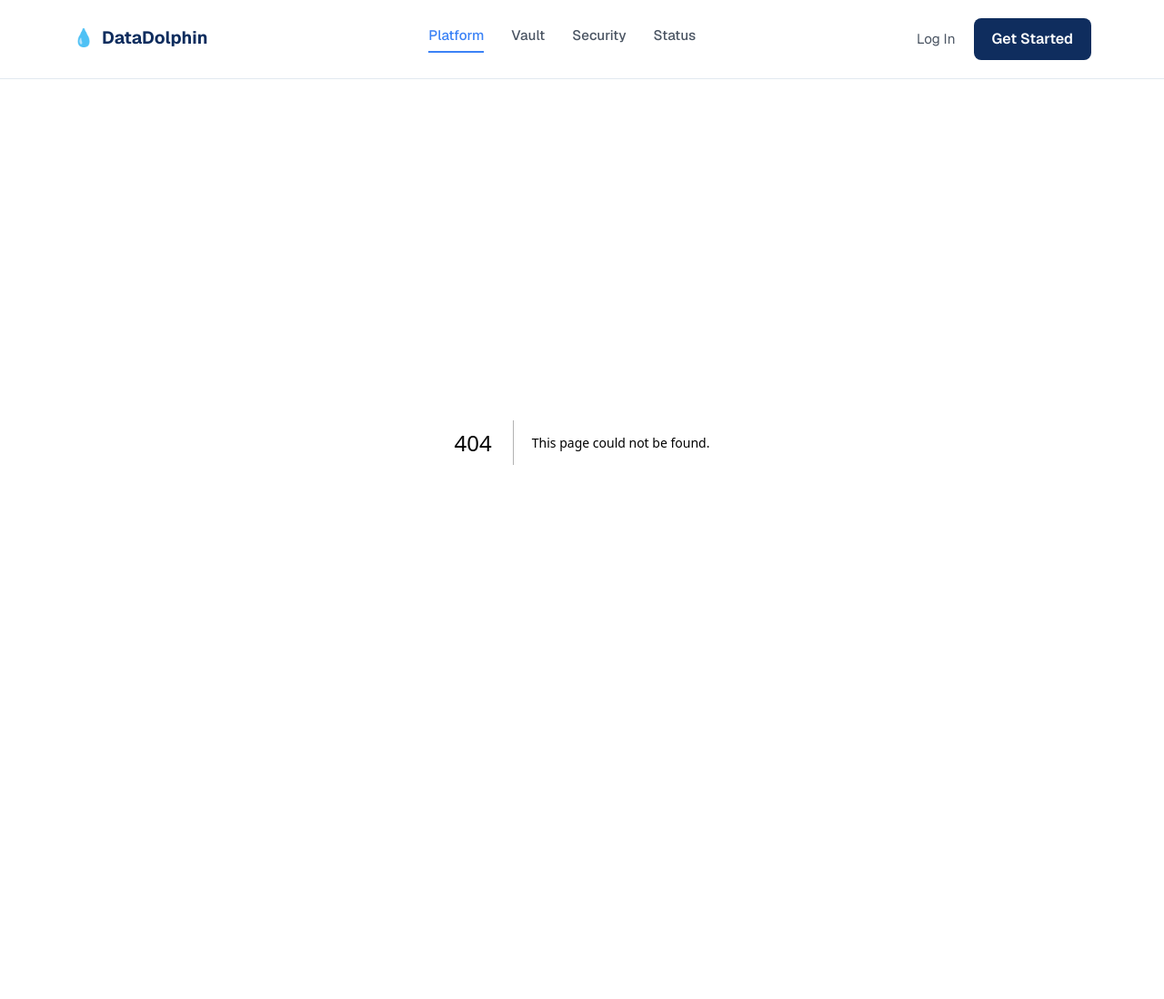
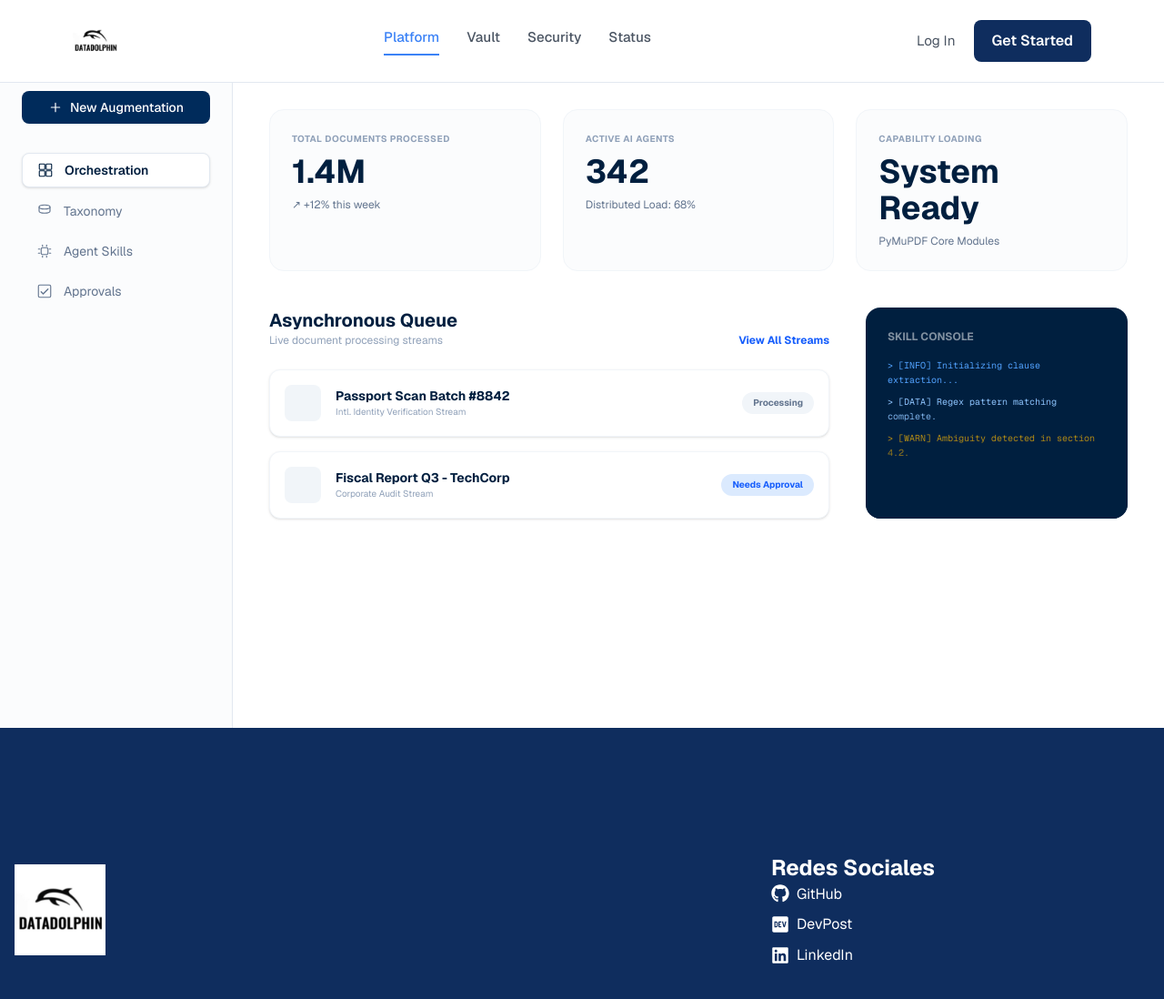
Before and after one commit to CSerratoDev/DataDolphinV2, a Next.js app: page /dashboard in a window 1280 px wide. Before the commit this address had no page. Shown: the top 1098 px of the page at 91% size. Before the commit the page ends 887 px from the top, so only its background shows below. Built offline with nearby package versions, Linux system fonts and the light colour scheme.

Commit message:
feat(ui): Updated Interaction UX

```diff
--- /dev/null
+++ b/app/(pages)/dashboard/layout.tsx
@@ -0,0 +1,85 @@
+import { ReactNode } from "react";
+
+const LayoutGrid = ({ size = 18 }: { size?: number }) => (
+    <svg width={size} height={size} viewBox="0 0 24 24" fill="none" aria-hidden>
+        <rect x="3" y="3" width="8" height="8" stroke="currentColor" strokeWidth="1.5" rx="1" />
+        <rect x="13" y="3" width="8" height="8" stroke="currentColor" strokeWidth="1.5" rx="1" />
+        <rect x="3" y="13" width="8" height="8" stroke="currentColor" strokeWidth="1.5" rx="1" />
+        <rect x="13" y="13" width="8" height="8" stroke="currentColor" strokeWidth="1.5" rx="1" />
+    </svg>
+);
+
+const Database = ({ size = 18 }: { size?: number }) => (
+    <svg width={size} height={size} viewBox="0 0 24 24" fill="none" aria-hidden>
+        <ellipse cx="12" cy="6" rx="8" ry="3" stroke="currentColor" strokeWidth="1.5" />
+        <path d="M4 6v6c0 1.657 3.582 3 8 3s8-1.343 8-3V6" stroke="currentColor" strokeWidth="1.5" />
+    </svg>
+);
+
+const Cpu = ({ size = 18 }: { size?: number }) => (
+    <svg width={size} height={size} viewBox="0 0 24 24" fill="none" aria-hidden>
+        <rect x="7" y="7" width="10" height="10" stroke="currentColor" strokeWidth="1.5" rx="2" />
+        <path d="M9 3v2M15 3v2M21 9h-2M21 15h-2M15 21v-2M9 21v-2M3 15h2M3 9h2" stroke="currentColor" strokeWidth="1.5" strokeLinecap="round" />
+    </svg>
+);
+
+const CheckSquare = ({ size = 18 }: { size?: number }) => (
+    <svg width={size} height={size} viewBox="0 0 24 24" fill="none" aria-hidden>
+        <rect x="3" y="3" width="18" height="18" rx="2" stroke="currentColor" strokeWidth="1.5" />
+        <path d="M7 13l3 3 7-7" stroke="currentColor" strokeWidth="1.8" strokeLinecap="round" strokeLinejoin="round" />
+    </svg>
+);
+
+const Plus = ({ size = 16 }: { size?: number }) => (
+    <svg width={size} height={size} viewBox="0 0 24 24" fill="none" aria-hidden>
+        <path d="M12 5v14M5 12h14" stroke="currentColor" strokeWidth="1.8" strokeLinecap="round" strokeLinejoin="round" />
+    </svg>
+);
+
+interface DashboardLayoutProps {
+    children: ReactNode;
+}
+
+// 1. Sidebar Component
+const Sidebar = () => (
+    <aside className="w-64 border-r border-slate-200 bg-slate-50/50 p-6 flex flex-col gap-8">
+        <div>
+            <h2 className="text-xl font-bold text-[#001f3f]">DeepSight AI</h2>
+            <p className="text-xs text-slate-400">Oceanic Engine</p>
+        </div>
+
+        <button className="flex items-center justify-center gap-2 bg-[#002b5b] text-white py-2 rounded-lg text-sm font-medium">
+            <Plus size={16} /> New Augmentation
+        </button>
+
+        <nav className="flex flex-col gap-2">
+            {[
+                { icon: <LayoutGrid size={18} />, label: "Orchestration", active: true },
+                { icon: <Database size={18} />, label: "Taxonomy" },
+                { icon: <Cpu size={18} />, label: "Agent Skills" },
+                { icon: <CheckSquare size={18} />, label: "Approvals" },
+            ].map((item) => (
+                <div
+                    key={item.label}
+                    className={`flex items-center gap-3 px-4 py-2 rounded-lg text-sm cursor-pointer ${item.active ? "bg-white border border-slate-200 text-[#001f3f] shadow-sm font-semibold" : "text-slate-500"
+                        }`}
+                >
+                    {item.icon}
+                    {item.label}
+                </div>
+            ))}
+        </nav>
+    </aside>
+);
+
+// 2. Main Layout con Children
+export default function DashboardLayout({ children }: DashboardLayoutProps) {
+    return (
+        <div className="flex min-h-screen bg-white">
+            <Sidebar />
+            <main className="flex-1 p-10 overflow-y-auto">
+                {children}
+            </main>
+        </div>
+    );
+}
--- /dev/null
+++ b/app/(pages)/dashboard/page.tsx
@@ -0,0 +1,65 @@
+const StatCard = ({ title, value, detail }: { title: string; value: string; detail: string }) => (
+    <div className="bg-slate-50/50 p-6 rounded-2xl border border-slate-100">
+        <p className="text-[10px] font-bold text-slate-400 uppercase tracking-wider">{title}</p>
+        <h3 className="text-4xl font-bold text-[#001f3f] my-2">{value}</h3>
+        <p className="text-xs text-slate-500">{detail}</p>
+    </div>
+);
+
+export default function Dashboard() {
+    return (
+        <div className="space-y-10">
+            <header>
+                <h1 className="text-4xl font-bold text-[#001f3f]">Orchestration Overview</h1>
+            </header>
+
+            <section className="grid grid-cols-3 gap-6">
+                <StatCard title="Total Documents Processed" value="1.4M" detail="↗ +12% this week" />
+                <StatCard title="Active AI Agents" value="342" detail="Distributed Load: 68%" />
+                <StatCard title="Capability Loading" value="System Ready" detail="PyMuPDF Core Modules" />
+            </section>
+
+            <section className="grid grid-cols-3 gap-10">
+                <div className="col-span-2 space-y-6">
+                    <div className="flex justify-between items-end">
+                        <div>
+                            <h2 className="text-xl font-bold text-[#001f3f]">Asynchronous Queue</h2>
+                            <p className="text-xs text-slate-400">Live document processing streams</p>
+                        </div>
+                        <span className="text-xs font-bold text-blue-600 cursor-pointer">View All Streams</span>
+                    </div>
+
+                    <div className="space-y-4">
+                        {[
+                            { name: "Passport Scan Batch #8842", sub: "Intl. Identity Verification Stream", status: "Processing" },
+                            { name: "Fiscal Report Q3 - TechCorp", sub: "Corporate Audit Stream", status: "Needs Approval", urgent: true },
+                        ].map((task, i) => (
+                            <div key={i} className="bg-white border border-slate-100 p-4 rounded-xl flex items-center justify-between shadow-sm">
+                                <div className="flex items-center gap-4">
+                                    <div className="bg-slate-100 p-2 rounded-lg h-10 w-10" />
+                                    <div>
+                                        <p className="text-sm font-bold text-[#001f3f]">{task.name}</p>
+                                        <p className="text-[10px] text-slate-400">{task.sub}</p>
+                                    </div>
+                                </div>
+                                <span className={`text-[10px] font-bold px-3 py-1 rounded-full ${task.urgent ? "bg-blue-100 text-blue-600" : "bg-slate-100 text-slate-500"}`}>
+                                    {task.status}
+                                </span>
+                            </div>
+                        ))}
+                    </div>
+                </div>
+
+                <div className="bg-[#001f3f] rounded-2xl p-6 text-white overflow-hidden relative">
+                    <h2 className="text-xs font-bold opacity-50 mb-4 uppercase">Skill Console</h2>
+                    <div className="font-mono text-[10px] space-y-2">
+                        <p className="text-blue-400">{"> [INFO] Initializing clause extraction..."}</p>
+                        <p className="text-blue-300">{"> [DATA] Regex pattern matching complete."}</p>
+                        <p className="text-amber-400">{"> [WARN] Ambiguity detected in section 4.2."}</p>
+                    </div>
+                    <div className="absolute bottom-0 left-0 right-0 h-32 bg-gradient-to-t from-[#001f3f] to-transparent" />
+                </div>
+            </section>
+        </div>
+    );
+}
--- a/app/components/footer.tsx
+++ b/app/components/footer.tsx
@@ -1,7 +1,47 @@
+import Image from "next/image";
+import { ReactNode } from "react";
+import { FaGithub, FaLinkedin, FaDev } from "react-icons/fa";
+
+type Links = {
+    name: string;
+    href: string;
+    img_icon: ReactNode;
+}
+
+const links: Links[] = [
+    {name: 'GitHub', href: 'https://github.com/CSerratoDev/DataDolphinV2', img_icon: <FaGithub /> },
+    {name: 'DevPost', href: 'https://devpost.com', img_icon: <FaDev /> },
+    {name: 'LinkedIn', href: '#', img_icon: <FaLinkedin /> }
+]
+
 export default function Footer() {
     return (
-        <footer>
+        <footer className="bg-[#0f2d5e] grid grid-cols-3 items-center text-white h-100 w-full p-4">
+            <div>
+                <Image src="/logo/datadolphin.png" alt="logo" width={100} height={100} className=""/>
+            </div>
+            <div>
 
+            </div>
+            <div>
+                <h1 className="text-2xl font-bold">Redes Sociales</h1>
+                <ul className="flex flex-col space-y-2">
+                    {links.map((l) => (
+                        <li key={l.name}>
+                            <a
+                                className="hover:underline flex items-center space-x-2"
+                                href={l.href}
+                                target={l.href.startsWith('http') ? '_blank' : undefined}
+                                rel={l.href.startsWith('http') ? 'noopener noreferrer' : undefined}
+                                aria-label={l.name}
+                            >
+                                <span className="text-xl">{l.img_icon}</span>
+                                <span>{l.name}</span>
+                            </a>
+                        </li>
+                    ))}
+                </ul>
+            </div>
         </footer>
     )
 }
--- a/app/components/header.tsx
+++ b/app/components/header.tsx
@@ -1,15 +1,16 @@
 'use client';
 
+import Image from 'next/image';
+import Link from 'next/link';
 import { useState } from 'react';
 
 export default function Header() {
     const [menuAbierto, setMenuAbierto] = useState(false);
 
     return (
-        <header className="navbar">
+        <header className="navbar fixed w-full">
             <div className="logo">
-                <span className="logo-icon">💧</span>
-                <strong>DataDolphin</strong>
+                <Image width={50} height={50} src="/logo/datadolphin.png" alt="Logo"/>
             </div>
 
             <button
@@ -22,20 +23,20 @@ export default function Header() {
             </button>
 
             <nav className={`nav-links ${menuAbierto ? 'menu-abierto' : ''}`}>
-                <a href="#" className="active">Platform</a>
-                <a href="#">Vault</a>
-                <a href="#">Security</a>
-                <a href="#">Status</a>
+                <a href="#platform" className="active">Platform</a>
+                <a href="#vault">Vault</a>
+                <a href="#security">Security</a>
+                <a href="#status">Status</a>
 
                 <div className="mobile-actions">
-                    <a href="#" className="login-link-mobile">Log In</a>
-                    <button className="btn-primary-header">Get Started</button>
+                    <Link href="/login" className="login-link-mobile">Log In</Link>
+                    <Link href="/signin" className="btn-primary-header">Get Started</Link>
                 </div>
             </nav>
 
             <div className="nav-actions">
-                <a href="#" className="login-link">Log In</a>
-                <button className="btn-primary-header">Get Started</button>
+                <Link href="/login" className="login-link">Log In</Link>
+                <Link href="/signin" className="btn-primary-header">Get Started</Link>
             </div>
         </header>
     );
--- a/app/components/platformPage.tsx
+++ b/app/components/platformPage.tsx
@@ -1,6 +1,6 @@
 export default function PlatformPage() {
     return (
-        <div className="w-full h-[700] bg-[#C3C6D1] ">
+        <div id="platform" className="w-full h-[700] bg-[#f8fafc] ">
             <section className="hero">
                 <div className="badge">
                     <span className="icon-shield"></span> Government-Grade Paperwork Automation
--- a/app/components/securityPage.tsx
+++ b/app/components/securityPage.tsx
@@ -1,6 +1,6 @@
 export default function SecurityPage() {
     return (
-        <div>
+        <div id="security">
             SecurityPage
         </div>
     )
--- a/app/components/statusPage.tsx
+++ b/app/components/statusPage.tsx
@@ -2,7 +2,7 @@ import { taxonomias, type Taxonomia } from "../data/taxonomia";
 
 export default function StatusPage() {
     return (
-        <div className="bg-[#f8fafc] min-h-[700] w-full px-16 py-20">
+        <div id="status" className="bg-[#f8fafc] min-h-[700] w-full px-16 py-20">
             <div className="flex flex-col w-full items-center mb-16">
                 <h1 className="text-5xl font-bold text-slate-900 leading-tight">
                     Velocidad y Clasificación
--- a/app/components/vaultPage.tsx
+++ b/app/components/vaultPage.tsx
@@ -48,7 +48,7 @@ const FeatureCard = ({ icon, title, description }: FeatureCardProps) => (
 
 export default function VaultPage() {
     return (
-        <div className="bg-[#f8fafc] min-h-[700] w-full grid grid-cols-1 md:grid-cols-2 gap-12 px-16 py-20 items-center">
+        <div id="vault" className="bg-[#f8fafc] min-h-[700] w-full grid grid-cols-1 md:grid-cols-2 gap-12 px-16 py-20 items-center">
             <div className="flex flex-col gap-8">
                 <div className="space-y-4">
                     <h1 className="text-5xl font-bold text-slate-900 leading-tight">
--- a/app/globals.css
+++ b/app/globals.css
@@ -32,6 +32,11 @@ body {
   padding: 20px 80px;
   background: white;
   border-bottom: 1px solid var(--border-color);
+  position: fixed; /* Asegura el comportamiento */
+  top: 0;
+  left: 0;
+  right: 0;
+  z-index: 50; /* No necesitas 1000 si manejas bien los niveles */
 }
 
 .logo {
```
Also changed, not shown: public/logo/datadolphin.png (added).
